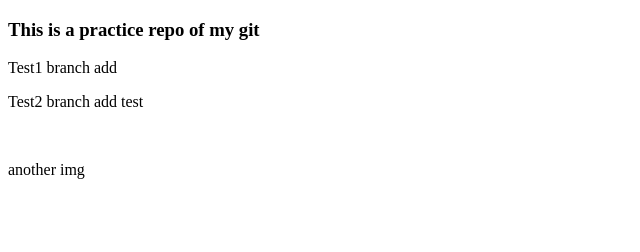
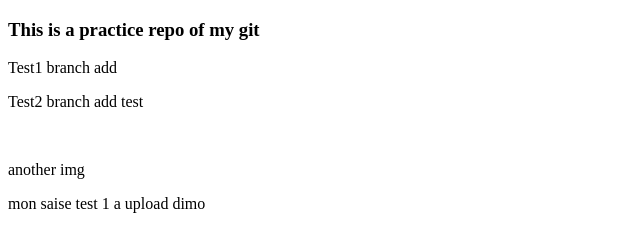
Before and after one commit to mdhasan76/shopping-react-project, a plain HTML site: page index.html in a window 1280 px wide. Shown: the whole page, without its empty margins (0-640 px from the left). Drawn offline with Linux system fonts and the light colour scheme.

Commit message:
change hote pare tai cmm kore rakhte

```diff
--- a/index.html
+++ b/index.html
@@ -13,5 +13,7 @@
     <p>Test2 branch add test</p>
     <img>
     <p>another img</p>
+
+    <span>mon saise test 1 a upload dimo</span>
 </body>
 </html>
```
